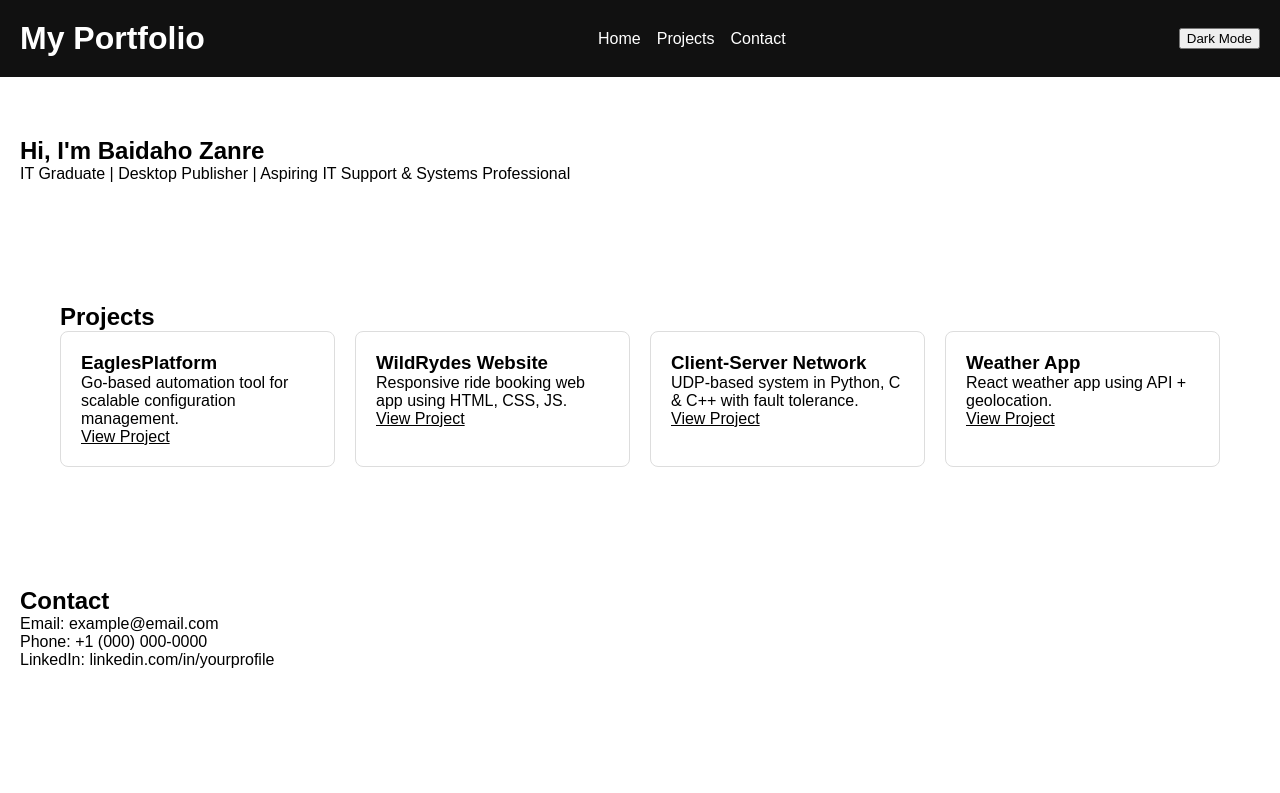
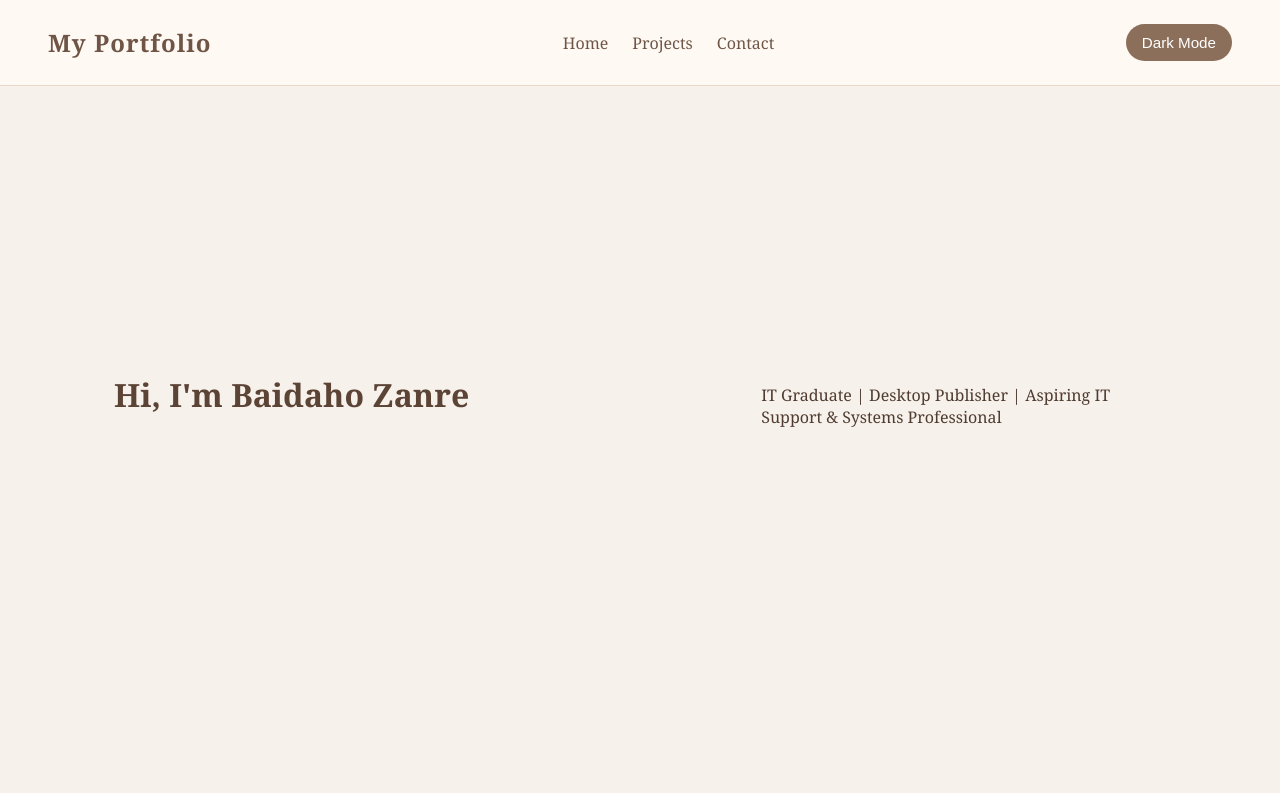
Before and after one commit to bz0074/Portfolio, a React (Vite) app: page / in a window 1280 px wide. Shown: the top 793 px of the page. Built offline with nearby package versions, Linux system fonts and the light colour scheme.

Commit message:
Update App.css

```diff
--- a/src/styles/App.css
+++ b/src/styles/App.css
@@ -1,54 +1,244 @@
 body {
-  font-family: Arial, sans-serif;
+  font-family: "Georgia", "Times New Roman", serif;
   margin: 0;
+  background: #f7f1eb;
+  color: #4e3b31;
 }
 
 .header {
   display: flex;
   justify-content: space-between;
   align-items: center;
-  padding: 20px;
-  background: #111;
-  color: white;
+  padding: 24px 48px;
+  background: rgba(255, 250, 245, 0.9);
+  border-bottom: 1px solid #e6d7c8;
+  position: sticky;
+  top: 0;
+  backdrop-filter: blur(8px);
+  z-index: 1000;
+}
+
+.header h1 {
+  font-size: 1.5rem;
+  margin: 0;
+  letter-spacing: 1px;
+  color: #6f5545;
 }
 
 .header nav {
   display: flex;
-  gap: 16px;
+  gap: 24px;
 }
 
 .header a {
+  color: #6f5545;
+  text-decoration: none;
+  font-size: 1rem;
+  transition: color 0.3s ease;
+}
+
+.header a:hover {
+  color: #a07f67;
+}
+
+.header button {
+  background: #8b6f5a;
   color: white;
-  text-decoration: none;
+  border: none;
+  padding: 10px 16px;
+  border-radius: 999px;
+  cursor: pointer;
+  font-size: 0.95rem;
+}
+
+.header button:hover {
+  background: #a07f67;
 }
 
 main section {
-  padding: 60px 20px;
+  padding: 90px 24px;
+  max-width: 1100px;
+  margin: 0 auto;
+}
+
+#home {
+  display: grid;
+  grid-template-columns: 1.2fr 0.8fr;
+  gap: 40px;
+  align-items: center;
+  min-height: 80vh;
+}
+
+.hero-text h2 {
+  font-size: 3rem;
+  margin-bottom: 16px;
+  color: #5b4335;
+}
+
+.hero-text p {
+  font-size: 1.1rem;
+  line-height: 1.8;
+  color: #6d5648;
+  max-width: 600px;
+}
+
+.hero-buttons {
+  margin-top: 28px;
+  display: flex;
+  gap: 16px;
+  flex-wrap: wrap;
+}
+
+.hero-buttons a {
+  text-decoration: none;
+  padding: 12px 22px;
+  border-radius: 999px;
+  font-size: 0.95rem;
+  transition: all 0.3s ease;
+}
+
+.primary-btn {
+  background: #8b6f5a;
+  color: white;
+}
+
+.primary-btn:hover {
+  background: #a07f67;
+}
+
+.secondary-btn {
+  border: 1px solid #8b6f5a;
+  color: #8b6f5a;
+  background: transparent;
+}
+
+.secondary-btn:hover {
+  background: #efe3d6;
+}
+
+.hero-image-wrapper {
+  display: flex;
+  justify-content: center;
+}
+
+.hero-image {
+  width: 320px;
+  height: 380px;
+  object-fit: cover;
+  border-radius: 24px;
+  border: 6px solid #fffaf5;
+  box-shadow: 0 12px 30px rgba(78, 59, 49, 0.14);
+}
+
+section h2 {
+  font-size: 2rem;
+  margin-bottom: 24px;
+  color: #5b4335;
 }
 
 .projects-grid {
   display: grid;
-  grid-template-columns: repeat(auto-fit, minmax(250px, 1fr));
-  gap: 20px;
+  grid-template-columns: repeat(auto-fit, minmax(260px, 1fr));
+  gap: 24px;
 }
 
 .project-card {
-  padding: 20px;
-  border: 1px solid #ddd;
-  border-radius: 8px;
-  background: white;
+  padding: 24px;
+  border-radius: 20px;
+  background: #fffaf5;
+  border: 1px solid #eadccf;
+  box-shadow: 0 8px 20px rgba(78, 59, 49, 0.08);
+  transition: transform 0.25s ease, box-shadow 0.25s ease;
+}
+
+.project-card:hover {
+  transform: translateY(-6px);
+  box-shadow: 0 14px 28px rgba(78, 59, 49, 0.12);
+}
+
+.project-card h3 {
+  margin-top: 0;
+  color: #6b5141;
+}
+
+.project-card p {
+  color: #6d5648;
+  line-height: 1.7;
+}
+
+.project-card a {
+  display: inline-block;
+  margin-top: 12px;
+  color: #8b6f5a;
+  text-decoration: none;
+  font-weight: 600;
+}
+
+.project-card a:hover {
+  color: #a07f67;
+}
+
+#contact p {
+  font-size: 1.05rem;
+  line-height: 1.9;
+  color: #6d5648;
 }
 
 body.dark {
-  background: #121212;
-  color: white;
+  background: #2b211b;
+  color: #f6ede5;
+}
+
+body.dark .header {
+  background: rgba(43, 33, 27, 0.92);
+  border-bottom: 1px solid #4d3a30;
+}
+
+body.dark .header h1,
+body.dark .header a,
+body.dark section h2,
+body.dark .hero-text h2 {
+  color: #f3e6da;
+}
+
+body.dark .hero-text p,
+body.dark #contact p,
+body.dark .project-card p {
+  color: #e3d2c4;
 }
 
 body.dark .project-card {
-  background: #1e1e1e;
-  border-color: #333;
+  background: #3a2d25;
+  border-color: #564339;
 }
 
-body.dark .header {
-  background: #000;
+body.dark .secondary-btn {
+  color: #f3e6da;
+  border-color: #d7bda9;
 }
+
+@media (max-width: 900px) {
+  #home {
+    grid-template-columns: 1fr;
+    text-align: center;
+  }
+
+  .hero-text p {
+    margin: 0 auto;
+  }
+
+  .hero-buttons {
+    justify-content: center;
+  }
+
+  .header {
+    flex-direction: column;
+    gap: 16px;
+    padding: 20px;
+  }
+
+  .header nav {
+    flex-wrap: wrap;
+    justify-content: center;
+  }
+}
```
